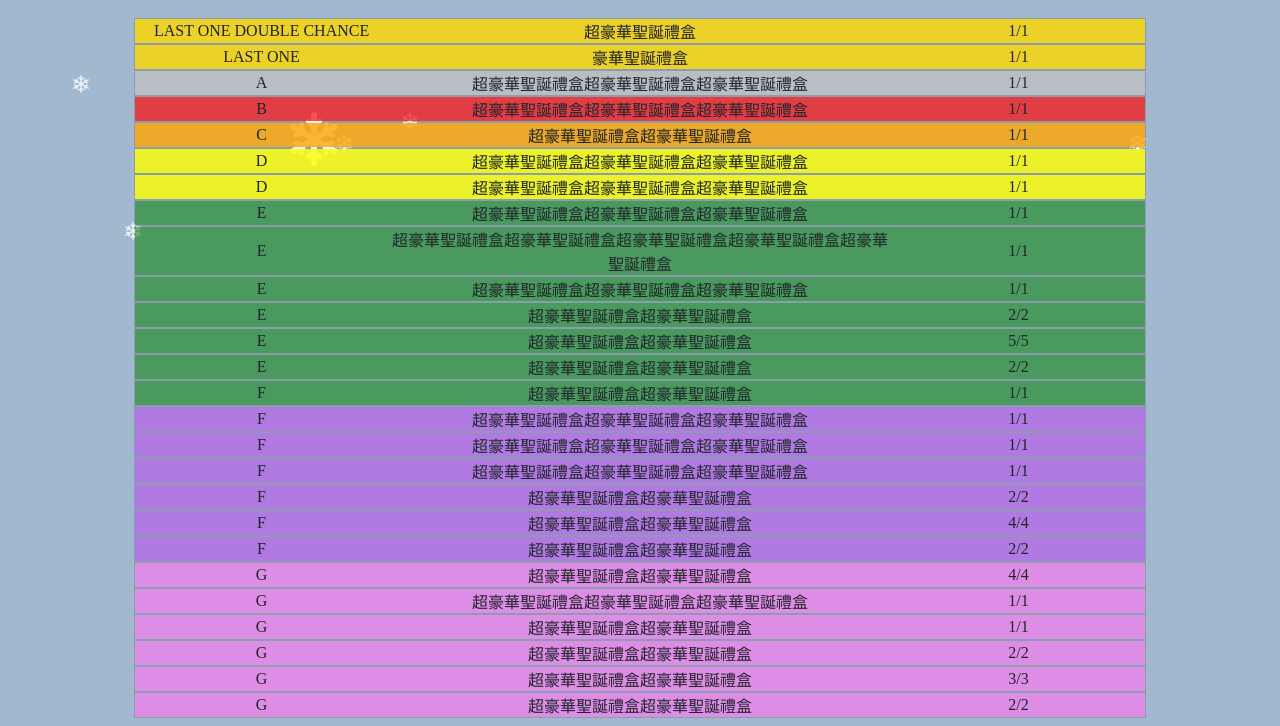
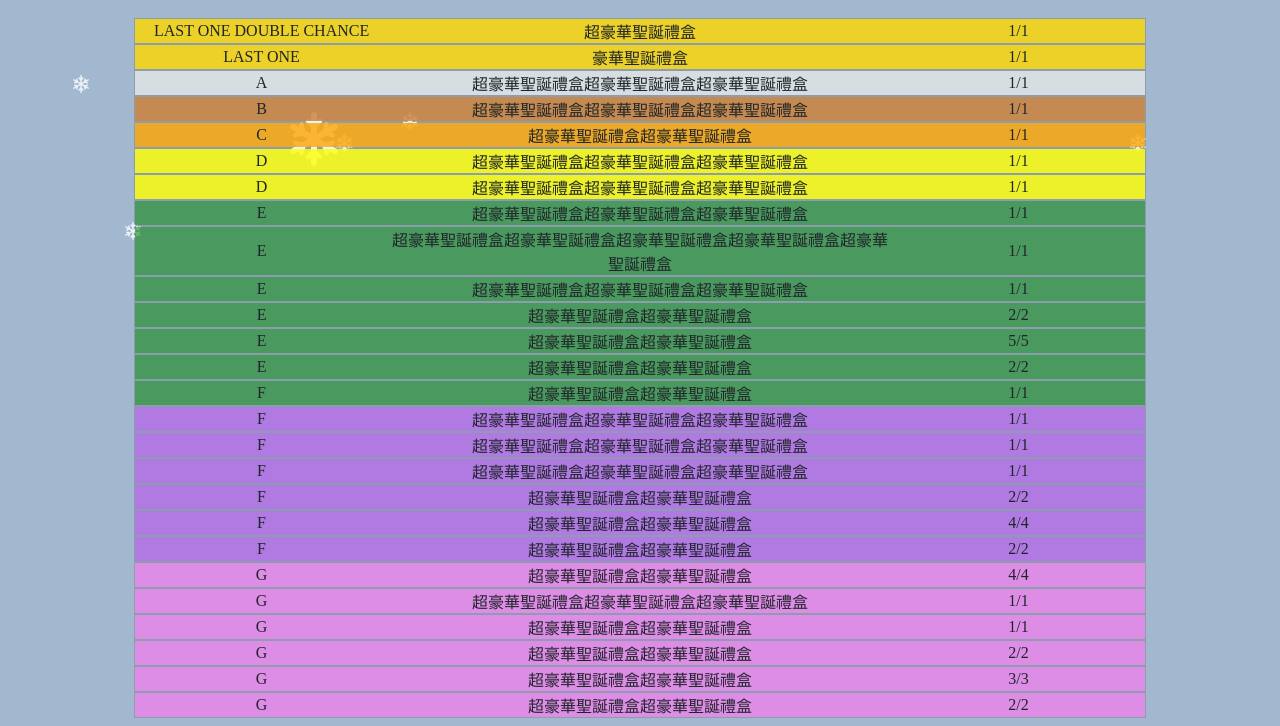
Before and after one commit to Xmas-2024/lucky-draw, a plain HTML site: page index.html in a window 1280 px wide. Shown: the part 145-871 px from the top of the page. Drawn offline with Linux system fonts and the light colour scheme; no server answers.

Commit message:
Update list.css

```diff
--- a/css/list.css
+++ b/css/list.css
@@ -44,12 +44,12 @@
 }
 
 .prize-cat-A, .prize-cat-A + div, .prize-cat-A + div + div {
-  background-color: #C0C0C0;
+  background-color: #E6E6E6;
   opacity: 0.8;
 }
 
 .prize-cat-B, .prize-cat-B + div, .prize-cat-B + div + div {
-  background-color: #ff0000d6;
+  background-color: #CD7F32;
   opacity: 0.8;
 }
 
```
